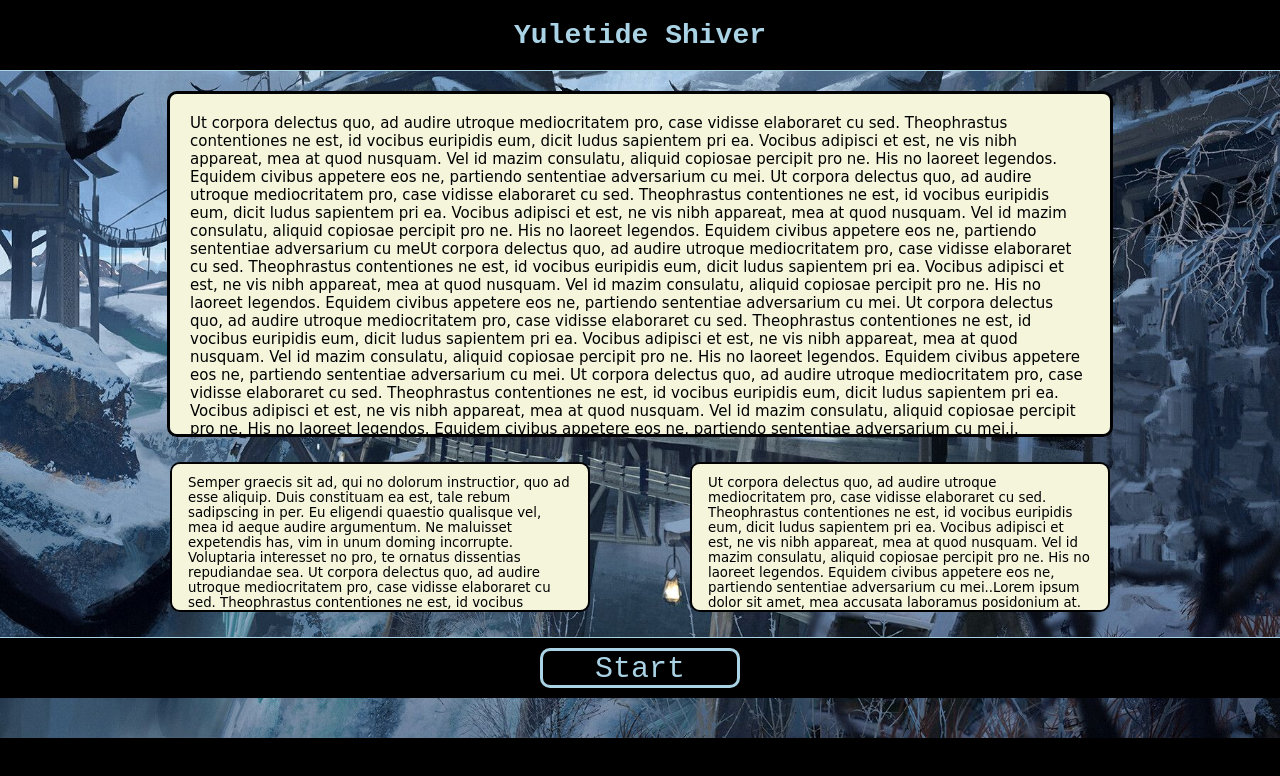
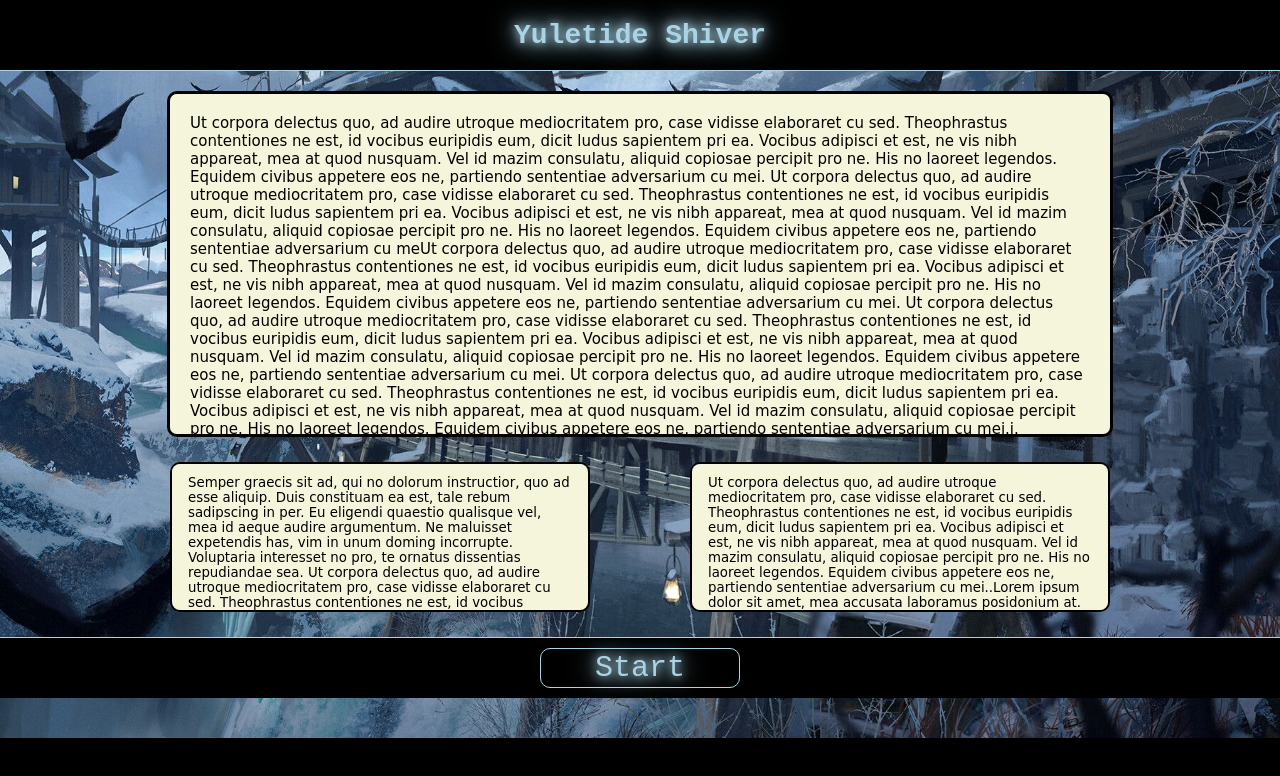
Before and after one commit to Jtownokie/HackSprint-2023, a plain HTML site: page public/index.html in a window 1280 px wide. In both pictures the pointer is over the button "Start". Drawn offline with Linux system fonts and the light colour scheme; some packages are replaced by stand-ins of ours.

Commit message:
Adding shadows

```diff
--- a/public/styles/footer.css
+++ b/public/styles/footer.css
@@ -23,7 +23,7 @@ footer {
 }
 
 .startButton:hover {
-    border: solid 3px #aad4e5;
+    text-shadow: 0 0 10px #aad4e5, 0 0 20px #aad4e5, 0 0 30px #aad4e5;
 }
 
 .message {
@@ -36,5 +36,6 @@ footer {
     color:#aad4e5;
     font-size: 16px;
     font-family: 'Andale Mono', monospace, 'Luminari', 'Chalkduster', fantasy;
+    text-shadow: 0 0 10px #aad4e5, 0 0 20px #aad4e5, 0 0 30px #aad4e5;
     display: none;
 }
--- a/public/styles/header.css
+++ b/public/styles/header.css
@@ -13,4 +13,5 @@ header h1 {
     left: 0;
     color: #aad4e5;
     font-family: 'Andale Mono', monospace, 'Luminari', 'Chalkduster', fantasy;
+    text-shadow: 0 0 10px #aad4e5, 0 0 20px #aad4e5, 0 0 30px #aad4e5;
 }
```
